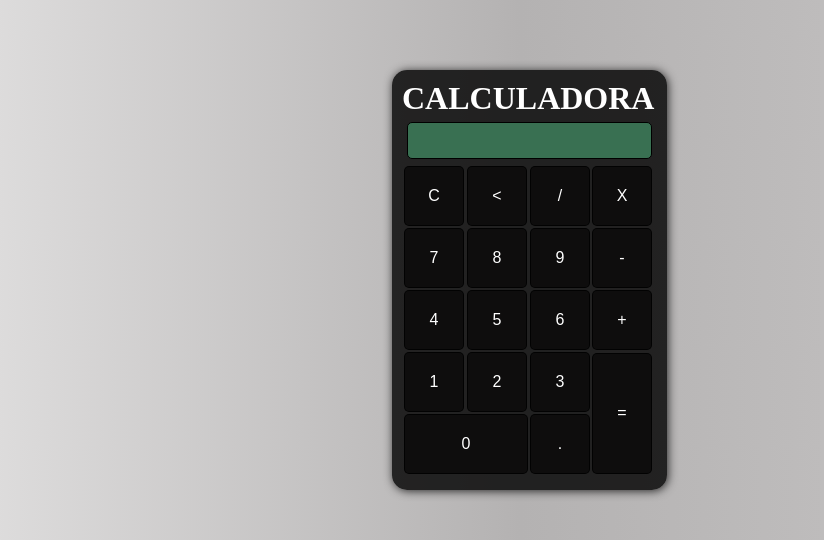
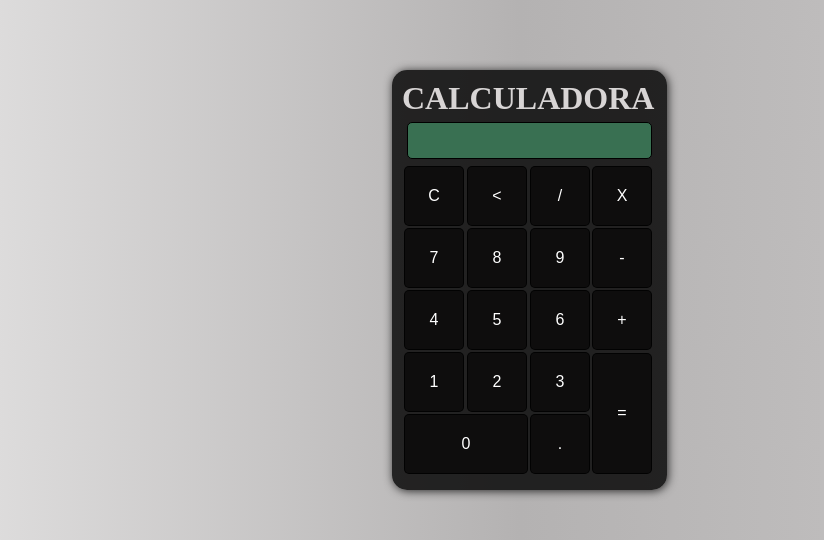
Before and after one commit to guilhermeavilamoreno/calculadora, a plain HTML site: page index.html in a window 1280 px wide. Shown: the part 170-710 px from the top of the page, without its empty margins (120-944 px from the left). Drawn offline with Linux system fonts and the light colour scheme.

Commit message:
atualização

```diff
--- a/style.css
+++ b/style.css
@@ -29,7 +29,7 @@ body{
 }
 
 .calculadora{
-    color: white;
+    color: rgb(216, 213, 213);
     position: absolute;
     height: 400px;
     background-color: rgba(0, 0, 0, 0.815);
```
